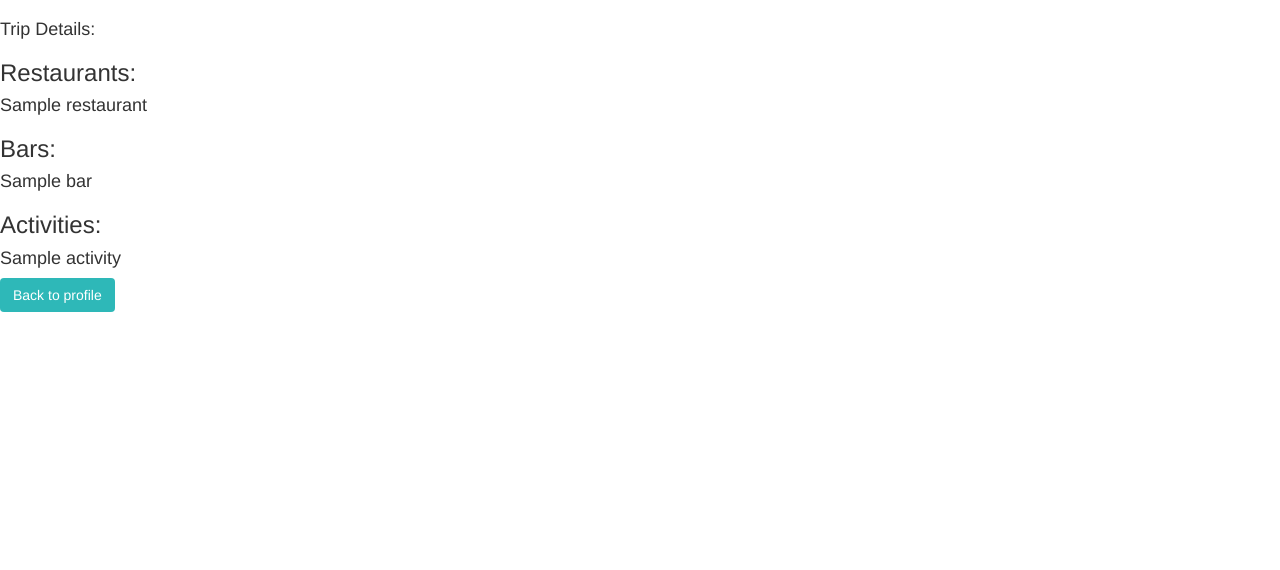
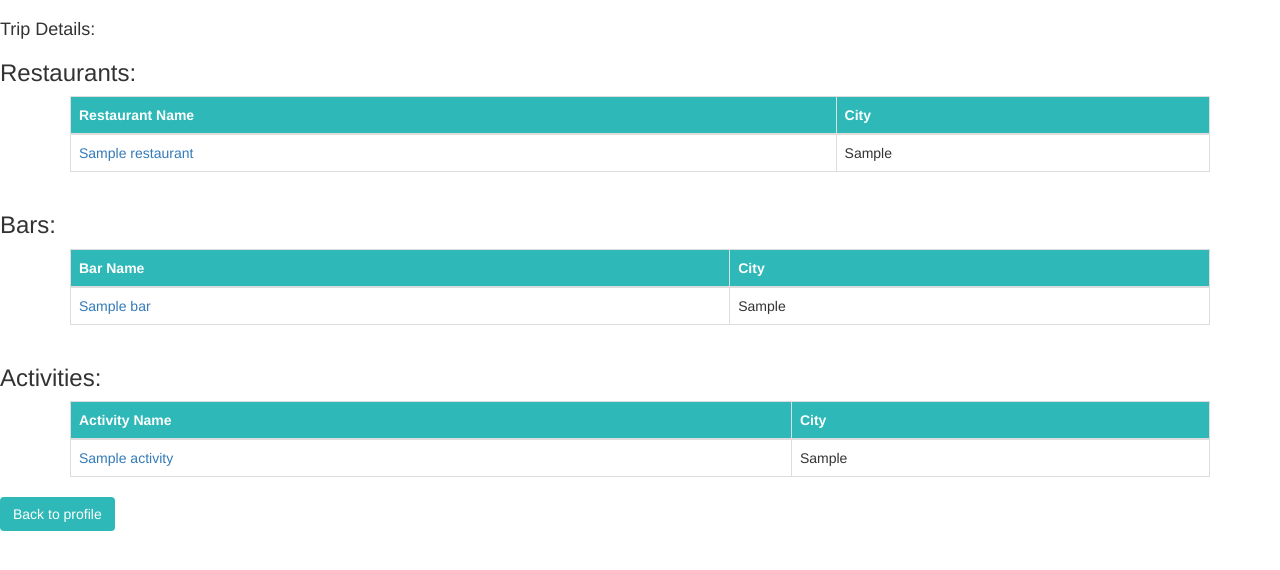
Before and after one commit to whitneybelba/PlanIt-Go, a Flask app: page /trip/1 in a window 1280 px wide. Shown: the part 52-622 px from the top of the page. Run offline with Flask 2, Linux system fonts and the light colour scheme; tables that the repository leaves empty hold one stand-in row (values such as "Sample post"); some libraries are stand-ins or nearby versions.

Commit message:
updated what displays on saved trips page

```diff
--- a/model.py
+++ b/model.py
@@ -77,7 +77,7 @@ class Restaurant(db.Model):
     def __repr__(self):
         """Provide helpful representation when printed."""
 
-        return "%s" % (self.rest_name)
+        return "%s, %s, %s" % (self.rest_name, self.rest_url, self.rest_city)
 
 
 class RestTrip(db.Model):
--- a/server.py
+++ b/server.py
@@ -38,7 +38,7 @@ def get_choices():
 
     user_id = session["user_id"]
 
-    trip = Trip(user_id=user_id, name=trip_name, city=location[0:-3].title())
+    trip = Trip(user_id=user_id, name=trip_name, city=location[0:-2].title())
 
     db.session.add(trip)
     db.session.commit()
--- a/templates/index.html
+++ b/templates/index.html
@@ -301,7 +301,7 @@
 <div>
     <label>
         <h4>Please enter a US city to search:</h4>
-        <input type="text" id="city" name="location">
+        <input type="text" id="city" name="location" value="Denver">
     </label>
 </div>
 
@@ -372,7 +372,7 @@
 <div>
     <label>
         <h4>What would you like to name this trip?</h4>
-        <input type="text" id="trip-name" name="name">
+        <input type="text" id="trip-name" name="name" value="Denver">
     </label>
 </div>
 </div>
--- a/templates/trip.html
+++ b/templates/trip.html
@@ -6,33 +6,75 @@
 
 <h3>Restaurants:</h3>
 
+<div class="container">
+  <table class="table table-bordered">
+    <thead>
+      <tr>
+        <th>Restaurant Name</th>
+        <th>City</th>
+      </tr>
+    </thead>
+    <tbody>
         {% for restaurant in trip.restaurants %}
-
-<h4>{{ restaurant }}</h4>
-
+      <tr>
+        <td><a href="{{ restaurant.rest_url }}" target="_blank">
+            {{ restaurant.rest_name }}</a></td>
+        <td>{{ restaurant.rest_city }}</td>
+      </tr>
         {% endfor %}
+    </tbody>
+  </table>
+</div>
 {% endif %}
 
 {% if trip.bars %}
 
 <h3>Bars:</h3>
 
+<div class="container">
+  <table class="table table-bordered">
+    <thead>
+      <tr>
+        <th>Bar Name</th>
+        <th>City</th>
+      </tr>
+    </thead>
+    <tbody>
         {% for bar in trip.bars %}
-
-<h4>{{ bar }}</h4>
-
+      <tr>
+        <td><a href="{{ bar.bar_url }}" target="_blank">
+            {{ bar.bar_name }}</a></td>
+        <td>{{ bar.bar_city }}</td>
+      </tr>
         {% endfor %}
+    </tbody>
+  </table>
+</div>
 {% endif %}
 
 {% if trip.activities %}
 
 <h3>Activities:</h3>
 
+<div class="container">
+  <table class="table table-bordered">
+    <thead>
+      <tr>
+        <th>Activity Name</th>
+        <th>City</th>
+      </tr>
+    </thead>
+    <tbody>
         {% for activity in trip.activities %}
-
-<h4>{{ activity }}</h4>
-
+      <tr>
+        <td><a href="{{ activity.act_url }}" target="_blank">
+            {{ activity.act_name }}</a></td>
+        <td>{{ activity.act_city }}</td>
+      </tr>
         {% endfor %}
+    </tbody>
+  </table>
+</div>
 {% endif %}
 
 <a class="btn" href="/profile">Back to profile</a>
```
Lines whose indentation alone changed are shown as unchanged.
